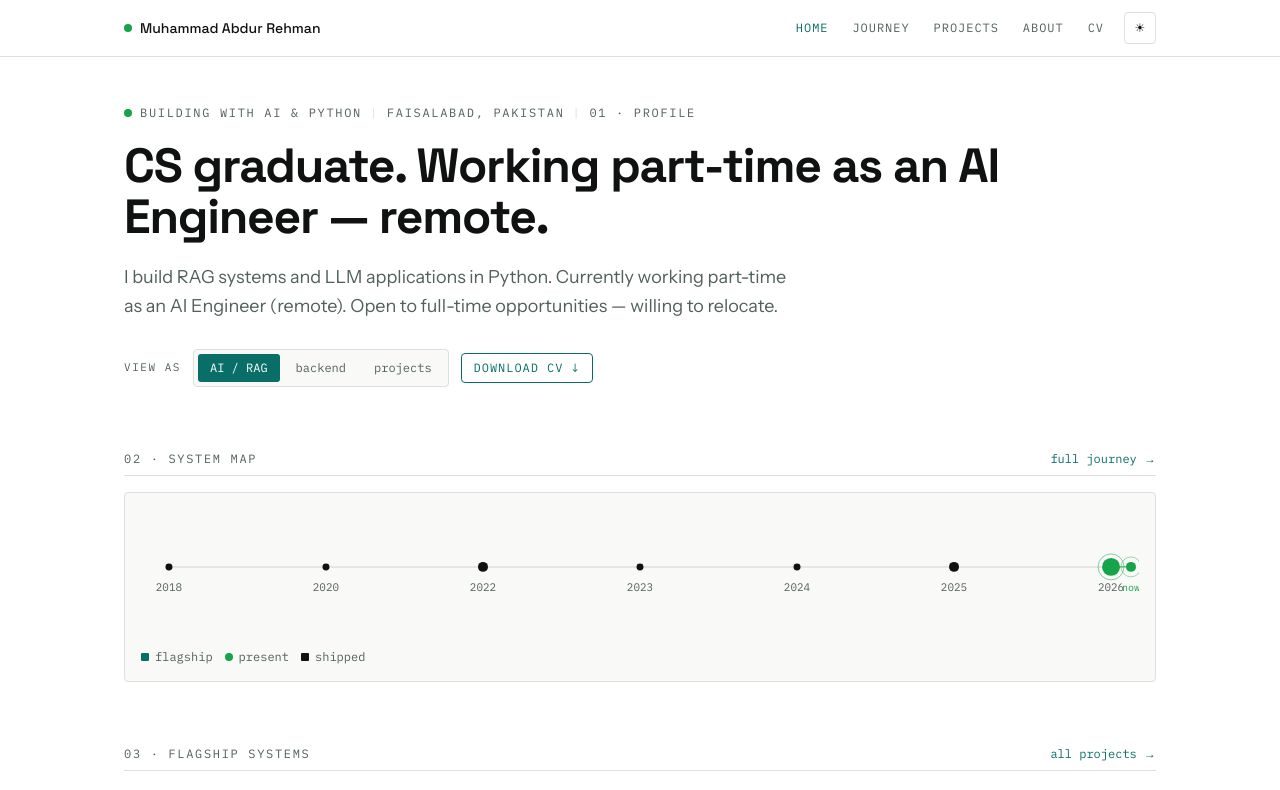
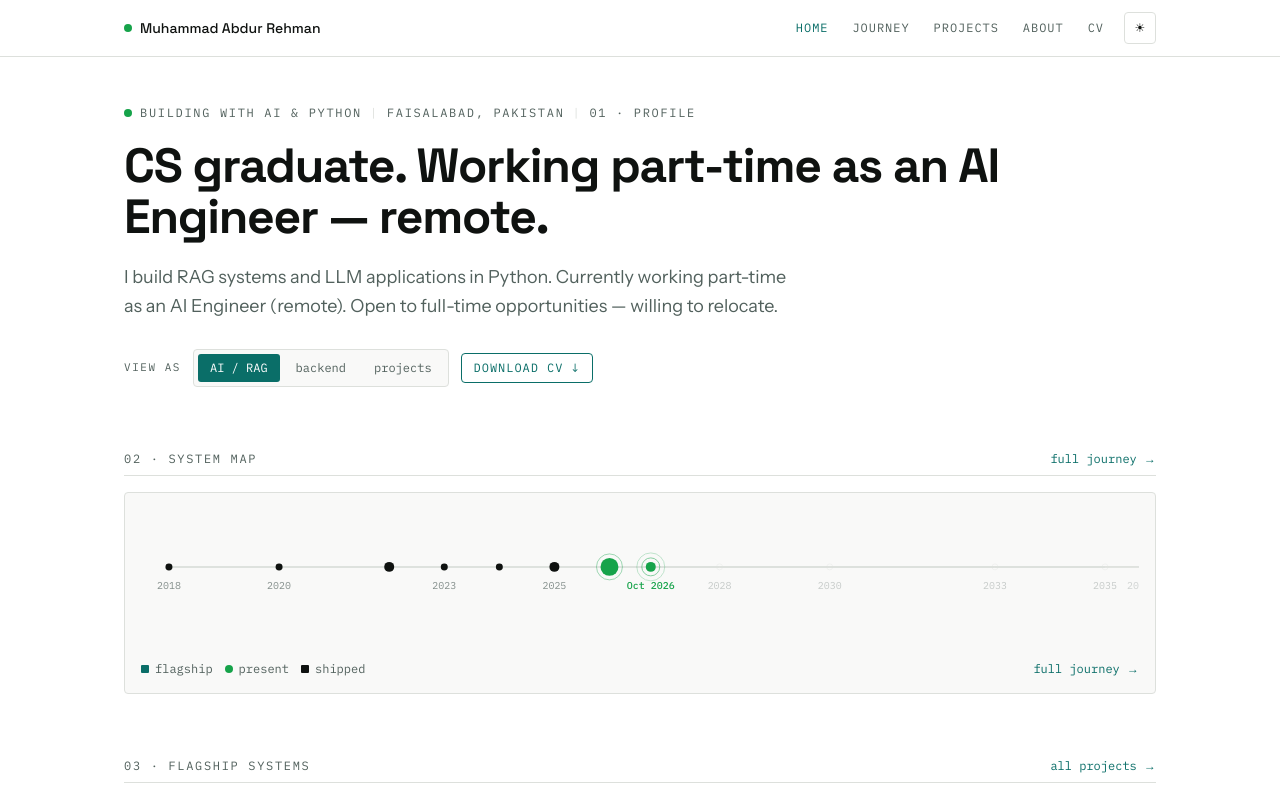
Before and after one commit to marehman-exe/marehman, a Next.js app: page / in a window 1280 px wide. Shown: the top 790 px of the page. Built offline with nearby package versions, Linux system fonts and the light colour scheme.

Commit message:
fix: remove duplicate style prop on milestone dots in HomePipeline

```diff
--- a/src/components/HomePipeline.tsx
+++ b/src/components/HomePipeline.tsx
@@ -1,34 +1,39 @@
 "use client";
 
-import { useLayoutEffect, useRef } from "react";
+import { useLayoutEffect, useRef, useState } from "react";
 import Link from "next/link";
+import { useRouter } from "next/navigation";
 import type { JourneyNode } from "@/data/journey";
 
 interface Props {
   nodes: JourneyNode[];
 }
 
-// Pick a representative set of milestone years to display on the pipeline.
-// We want chronological spread, not every node year.
+const HORIZON_YEAR = 2035;
+
+const MONTHS = ["Jan","Feb","Mar","Apr","May","Jun","Jul","Aug","Sep","Oct","Nov","Dec"];
+
+function getNowLabel() {
+  const d = new Date();
+  return `${MONTHS[d.getMonth()]} ${d.getFullYear()}`;
+}
+
+// Build fixed timeline: first node year → HORIZON_YEAR, ~7 visible points
 function buildTimelinePoints(nodes: JourneyNode[]) {
-  // Collect unique years, sorted ascending
-  const allYears = Array.from(
+  const nodeYears = Array.from(
     new Set(nodes.map((n) => parseInt(n.start)))
   ).sort((a, b) => a - b);
 
-  // Always include first and last; thin the middle to at most ~7 points
-  if (allYears.length <= 7) return allYears;
+  const first = nodeYears[0];
+  // Fixed intermediate years evenly spread between first and horizon
+  const count = 6; // intermediate points
+  const span = HORIZON_YEAR - first;
+  const intermediates: number[] = [];
+  for (let i = 1; i <= count; i++) {
+    intermediates.push(Math.round(first + (span * i) / (count + 1)));
+  }
 
-  const first = allYears[0];
-  const last = allYears[allYears.length - 1];
-  const middle = allYears.slice(1, -1);
-
-  // Pick evenly spaced points from the middle
-  const targetMiddle = 5;
-  const step = Math.ceil(middle.length / targetMiddle);
-  const picked = middle.filter((_, i) => i % step === 0);
-
-  return [first, ...picked, last];
+  return [first, ...intermediates, HORIZON_YEAR];
 }
 
 function getNodeMeta(node: JourneyNode): { tone: "flagship" | "live" | "default"; r: number } {
@@ -37,8 +42,37 @@ function getNodeMeta(node: JourneyNode): { tone: "flagship" | "live" | "default"
   return { tone: "default", r: node.weight === 2 ? 5 : 3.5 };
 }
 
+// Find the most recently started active (no end) project node with a slug
+function getMostRecentLiveProject(nodes: JourneyNode[]) {
+  return nodes
+    .filter((n) => !n.end && n.links?.some((l) => l.url.includes("/projects/")))
+    .sort((a, b) => b.start.localeCompare(a.start))[0] ?? null;
+}
+
+// Get slug from project links or fall back to lexbase
+function getLiveProjectSlug(nodes: JourneyNode[]): string {
+  const node = getMostRecentLiveProject(nodes);
+  if (node?.links) {
+    const link = node.links.find((l) => l.url.includes("/projects/"));
+    if (link) {
+      const parts = link.url.split("/projects/");
+      if (parts[1]) return parts[1];
+    }
+  }
+  // fallback — hardcoded most recent flagship
+  return "lexbase-legal-rag";
+}
+
+function getLiveProjectName(nodes: JourneyNode[]): string {
+  const node = getMostRecentLiveProject(nodes);
+  if (node) return node.title;
+  return "LexBase";
+}
+
 export function HomePipeline({ nodes }: Props) {
   const containerRef = useRef<HTMLDivElement>(null);
+  const router = useRouter();
+  const [hovering, setHovering] = useState(false);
 
   useLayoutEffect(() => {
     const el = containerRef.current;
@@ -66,14 +100,22 @@ export function HomePipeline({ nodes }: Props) {
 
   const years = buildTimelinePoints(nodes);
   const W = 1000;
-  const H = 132;
+  const H = 148;
   const Y = 58;
   const margin = 28;
-  const step = (W - margin * 2) / (years.length - 1);
+  const nowX = W - 14; // x position of the "now" dot
+  const stepW = (nowX - margin - 20) / (years.length - 1);
 
-  function xOf(year: number) {
-    const idx = years.indexOf(year);
-    return margin + idx * step;
+  function xOf(idx: number) {
+    return margin + idx * stepW;
+  }
+
+  // Map node years onto the timeline x positions
+  // For each milestone year, find the closest timeline slot
+  function xOfYear(year: number) {
+    const span = HORIZON_YEAR - years[0];
+    const frac = (year - years[0]) / span;
+    return margin + frac * (nowX - margin - 20);
   }
 
   // Deduplicate to one node per year (take highest weight)
@@ -84,144 +126,200 @@ export function HomePipeline({ nodes }: Props) {
     if (!existing || node.weight > existing.weight) byYear.set(year, node);
   }
 
-  // Check if any node is still active (no end date)
   const hasLiveNode = nodes.some((n) => !n.end);
+  const nowLabel = getNowLabel();
+  const liveSlug = getLiveProjectSlug(nodes);
+  const liveName = getLiveProjectName(nodes);
+  const liveHref = `/projects/${liveSlug}`;
+
+  // Current year fraction along the timeline for the "now" dot position
+  const currentYear = new Date().getFullYear();
+  const currentMonth = new Date().getMonth(); // 0-indexed
+  const currentFrac = (currentYear + currentMonth / 12 - years[0]) / (HORIZON_YEAR - years[0]);
+  const currentX = margin + currentFrac * (nowX - margin - 20);
 
   return (
     <div
       ref={containerRef}
       className="pipeline rounded-sm border border-line bg-panel/60 p-4"
     >
-      <Link
-        href="/journey"
-        aria-label="Open the full career journey pipeline"
-        className="group block rounded-sm transition-opacity hover:opacity-90 focus-visible:opacity-90"
-      >
+      {/* SVG is NOT a link — we handle clicks per element */}
       <svg
         viewBox={`0 0 ${W} ${H}`}
         className="h-auto w-full"
         preserveAspectRatio="xMidYMid meet"
         role="img"
-          aria-label={`Career pipeline from ${years[0]} to present. Open the full journey.`}
+        aria-label={`Career pipeline from ${years[0]} to ${HORIZON_YEAR}. Currently at ${nowLabel}.`}
       >
-          {/* Edges */}
+        {/* ── Base timeline line ───────────────────────────── */}
+        <line
+          className="stroke-line"
+          x1={margin}
+          y1={Y}
+          x2={nowX + 14}
+          y2={Y}
+          strokeWidth={1.5}
+        />
+
+        {/* ── Dashed future line: now → horizon ───────────── */}
+        <line
+          className="pedge"
+          style={{ "--i": years.length + 1 } as React.CSSProperties}
+          x1={currentX}
+          y1={Y}
+          x2={nowX + 14}
+          y2={Y}
+          strokeWidth={1}
+          stroke="var(--color-line)"
+          strokeDasharray="4 4"
+          pathLength={1}
+          opacity={0.4}
+        />
+
+        {/* ── Solid line: start → now ──────────────────────── */}
         {years.slice(0, -1).map((yr, i) => (
           <line
             key={yr}
             className="pedge stroke-line"
             style={{ "--i": i } as React.CSSProperties}
-              x1={xOf(yr)}
+            x1={xOfYear(yr)}
             y1={Y}
-              x2={xOf(years[i + 1])}
+            x2={xOfYear(years[i + 1])}
             y2={Y}
             strokeWidth={1.5}
             pathLength={1}
           />
         ))}
 
-          {/* Trailing line from last year to "now" marker */}
-          {hasLiveNode && (
-            <line
-              className="pedge stroke-live"
-              style={{ "--i": years.length } as React.CSSProperties}
-              x1={xOf(years[years.length - 1])}
-              y1={Y}
-              x2={W - 8}
-              y2={Y}
-              strokeWidth={1}
-              strokeDasharray="3 3"
-              pathLength={1}
-              opacity={0.5}
-            />
-          )}
-
-          {/* Nodes */}
+        {/* ── Year tick marks ──────────────────────────────── */}
         {years.map((yr, i) => {
-            const node = byYear.get(yr);
-            const meta = node ? getNodeMeta(node) : { tone: "default" as const, r: 3.5 };
-            const x = xOf(yr);
-            const isLive = meta.tone === "live";
-            const isFlagship = meta.tone === "flagship";
-
+          const x = xOfYear(yr);
+          const isPast = yr < currentYear;
+          const isFuture = yr > currentYear;
           return (
-              <g
-                key={yr}
-                className="pnode"
-                style={{ "--i": i } as React.CSSProperties}
-              >
-                {isLive && (
+            <g key={yr} className="pnode" style={{ "--i": i } as React.CSSProperties}>
               <circle
                 cx={x}
                 cy={Y}
-                    r={meta.r + 4}
-                    className="fill-none stroke-live"
+                r={3}
+                fill={isFuture ? "transparent" : "var(--color-ink)"}
+                stroke="var(--color-line)"
                 strokeWidth={1}
-                    opacity={0.5}
-                  />
-                )}
-                <circle
-                  cx={x}
-                  cy={Y}
-                  r={meta.r}
-                  className={
-                    isFlagship
-                      ? "fill-signal"
-                      : isLive
-                      ? "fill-live"
-                      : "fill-ink"
-                  }
+                opacity={isFuture ? 0.3 : isPast ? 0.5 : 1}
               />
               <text
                 x={x}
-                  y={Y + 24}
+                y={Y + 22}
                 textAnchor="middle"
                 className="fill-muted font-mono"
-                  style={{ fontSize: 11 }}
+                style={{ fontSize: 10, opacity: isFuture ? 0.3 : 0.7 }}
               >
                 {yr}
               </text>
-                {/* Invisible hit target */}
-                <circle cx={x} cy={Y} r={13} fill="transparent" />
             </g>
           );
         })}
 
-          {/* "now" live indicator at far right */}
-          {hasLiveNode && (
+        {/* ── Journey milestone dots ───────────────────────── */}
+        {Array.from(byYear.entries()).map(([yr, node], i) => {
+          const meta = getNodeMeta(node);
+          const x = xOfYear(yr);
+          const isLive = meta.tone === "live";
+          const isFlagship = meta.tone === "flagship";
+          return (
+            <g
+              key={`node-${yr}`}
+              className="pnode"
+              style={{ "--i": i + years.length, cursor: "pointer" } as React.CSSProperties}
+              onClick={() => router.push("/journey")}
+            >
+              {isLive && (
+                <circle cx={x} cy={Y} r={meta.r + 4}
+                  className="fill-none stroke-live" strokeWidth={1} opacity={0.4} />
+              )}
+              <circle
+                cx={x} cy={Y} r={meta.r}
+                fill={isFlagship ? "var(--color-signal)" : isLive ? "var(--color-live)" : "var(--color-ink)"}
+              />
+            </g>
+          );
+        })}
+
+        {/* ── NOW dot — clickable, shows tooltip ──────────── */}
         <g
           className="pnode"
-              style={{ "--i": years.length } as React.CSSProperties}
+          style={{ "--i": years.length, cursor: "pointer" } as React.CSSProperties}
+          onClick={() => router.push(liveHref)}
+          onMouseEnter={() => setHovering(true)}
+          onMouseLeave={() => setHovering(false)}
+          role="button"
+          aria-label={`Most recent project: ${liveName}. Click to view.`}
         >
-              <circle
-                cx={W - 8}
-                cy={Y}
-                r={10}
-                className="fill-none stroke-live"
-                strokeWidth={1}
-                opacity={0.4}
+          {/* Outer ring */}
+          <circle cx={currentX} cy={Y} r={14}
+            fill="transparent"
+            className="stroke-live" strokeWidth={1} opacity={0.25}
           />
-              <circle
-                cx={W - 8}
-                cy={Y}
-                r={5}
-                className="fill-live"
+          {/* Inner ring */}
+          <circle cx={currentX} cy={Y} r={9}
+            fill="transparent"
+            className="stroke-live" strokeWidth={1} opacity={0.5}
           />
+          {/* Solid dot */}
+          <circle cx={currentX} cy={Y} r={5} className="fill-live" />
+
+          {/* Month/year label below */}
           <text
-                x={W - 8}
-                y={Y + 24}
+            x={currentX} y={Y + 22}
             textAnchor="middle"
             className="fill-live font-mono"
-                style={{ fontSize: 10 }}
+            style={{ fontSize: 10, fontWeight: 500 }}
           >
-                now
+            {nowLabel}
+          </text>
+
+          {/* Tooltip on hover */}
+          {hovering && (
+            <g>
+              {/* Tooltip box */}
+              <rect
+                x={currentX - 90}
+                y={Y - 46}
+                width={180}
+                height={26}
+                rx={3}
+                fill="var(--color-ink)"
+                opacity={0.92}
+              />
+              {/* Project name */}
+              <text
+                x={currentX}
+                y={Y - 28}
+                textAnchor="middle"
+                fill="var(--color-paper)"
+                style={{ fontSize: 11, fontFamily: "var(--font-mono)" }}
+              >
+                {liveName} →
               </text>
             </g>
           )}
+        </g>
+
+        {/* ── 2035 horizon label ───────────────────────────── */}
+        <text
+          x={nowX + 14}
+          y={Y + 22}
+          textAnchor="middle"
+          className="fill-muted font-mono"
+          style={{ fontSize: 10, opacity: 0.25 }}
+        >
+          {HORIZON_YEAR}
+        </text>
       </svg>
-      </Link>
 
-      {/* Legend */}
-      <div className="mt-2 flex flex-wrap items-center gap-x-3 gap-y-1 font-mono text-xs text-muted">
+      {/* Journey link */}
+      <div className="mt-1 flex items-center justify-between">
+        <div className="flex flex-wrap items-center gap-x-3 gap-y-1 font-mono text-xs text-muted">
           <span className="flex items-center gap-1.5">
             <span className="h-2 w-2 rounded-[1px] bg-signal" aria-hidden />
             flagship
@@ -235,6 +333,13 @@ export function HomePipeline({ nodes }: Props) {
             shipped
           </span>
         </div>
+        <Link
+          href="/journey"
+          className="font-mono text-xs text-signal hover:underline"
+        >
+          full journey →
+        </Link>
+      </div>
     </div>
   );
 }
```
Lines whose indentation alone changed are shown as unchanged.
